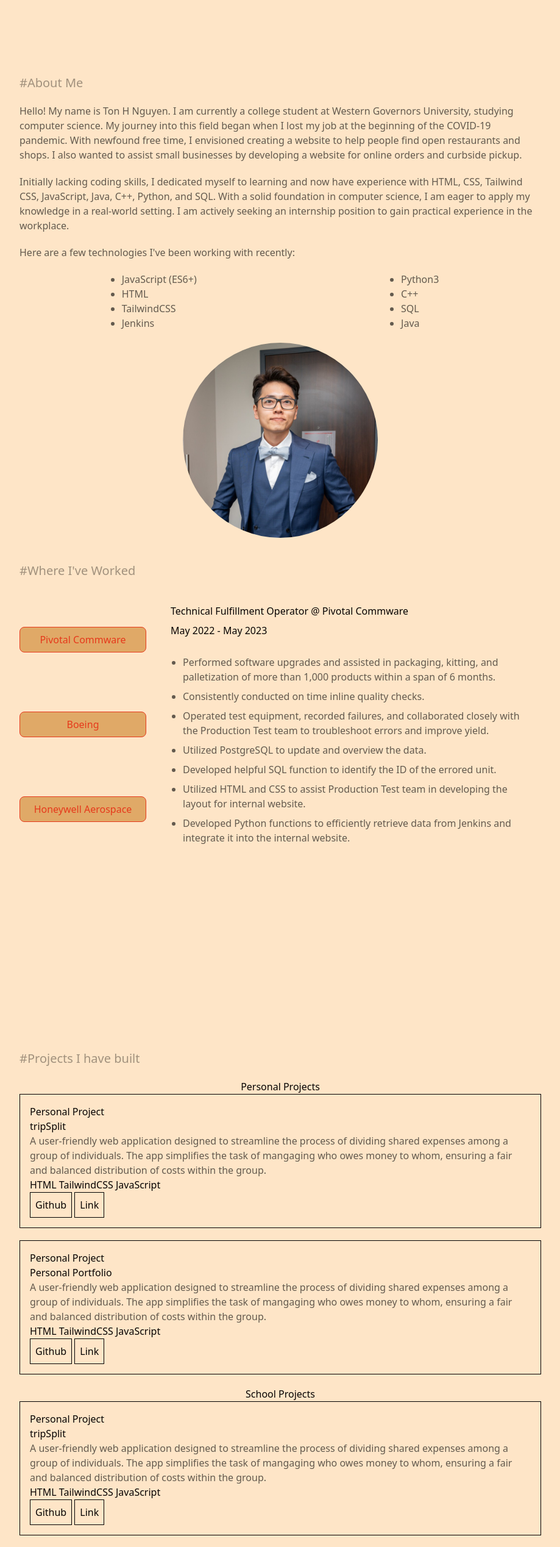
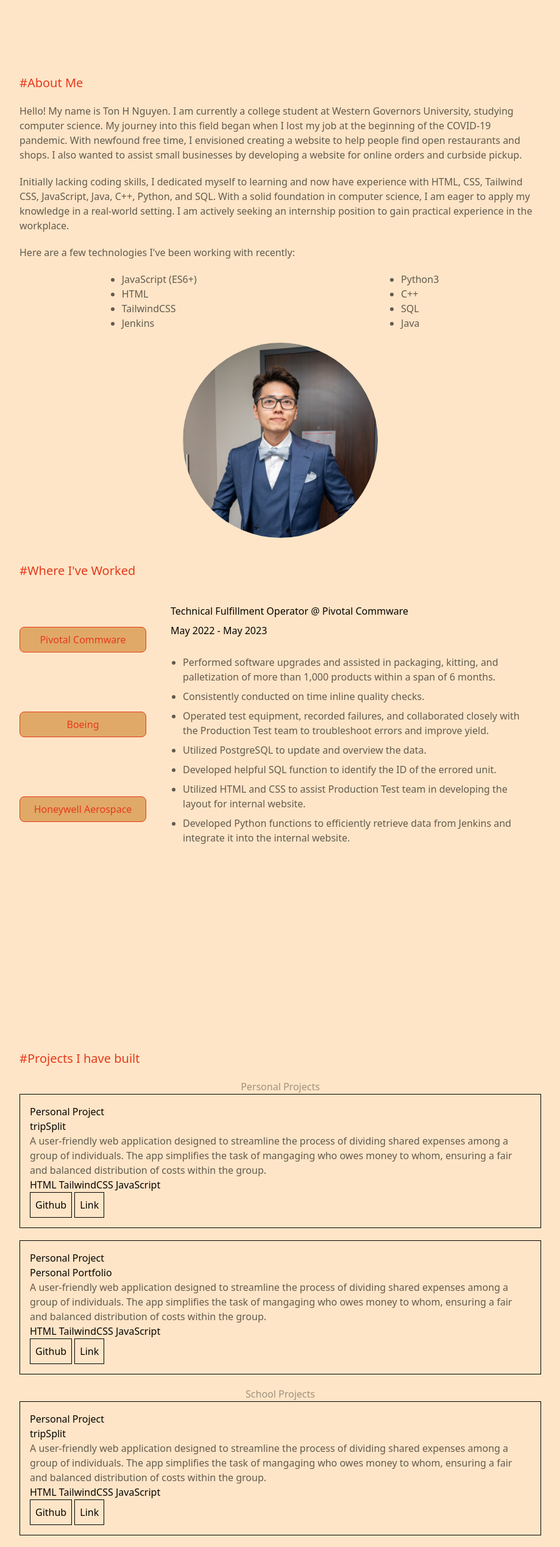
Before and after one commit to noname1112392/profile-website, a website: page src/index.html in a window 1280 px wide. Shown: the part 980-3517 px from the top of the page at 61% size, without its empty margins (180-1099 px from the left). Drawn offline with Linux system fonts and the light colour scheme.

Commit message:
Edit the font color of the about/experience/contact sections

```diff
--- a/src/index.html
+++ b/src/index.html
@@ -94,7 +94,7 @@
                 <div class="p-5 space-y-5 md:mx-[10%] lg:mx-[15%] xl:mx-[20%] 2xl:mx-[25%] 3xl:mx-[30%]">
                     <!-- Heading container -->
                     <div>
-                        <h1 class="text-[#A1917D] font-medium text-xl">#About Me</h1>
+                        <h1 class="text-[#E6391B] font-medium text-xl">#About Me</h1>
                     </div>
                     <!-- Content container -->
                     <div class="space-y-5 text-[#635A4E]">
@@ -144,7 +144,7 @@
                 <div class="p-5 space-y-5 md:mx-[10%] lg:mx-[15%] xl:mx-[20%] 2xl:mx-[25%] 3xl:mx-[30%]">
                     <!-- Heading container -->
                     <div>
-                        <h1 class="text-[#A1917D] font-medium text-xl">#Where I've Worked</h1>
+                        <h1 class="text-[#E6391B] font-medium text-xl">#Where I've Worked</h1>
                     </div>
                     <!-- Content container -->
                     <div class="space-y-5 md:flex md:items-center md:space-x-10 md:flex-row">
@@ -269,13 +269,13 @@
                 <div class="p-5 space-y-5 md:mx-[10%] lg:mx-[15%] xl:mx-[20%] 2xl:mx-[25%] 3xl:mx-[30%]">
                     <!-- heading container -->
                     <div>
-                        <h1 class="text-[#A1917D] font-medium text-xl">#Projects I have built</h1>
+                        <h1 class="text-[#E6391B] font-medium text-xl">#Projects I have built</h1>
                     </div>
                     <!-- Personal Projects -->
                     <div>
                         <!-- Heading container -->
                         <div class="flex justify-center">
-                            <h1>Personal Projects</h1>
+                            <h1 class="text-[#A1917D]">Personal Projects</h1>
                         </div>
                         <!-- Projects container -->
                         <div class="space-y-5">
@@ -354,7 +354,7 @@
                         <div>
                             <!-- Heading container -->
                             <div class="flex justify-center">
-                                <h1>School Projects</h1>
+                                <h1 class="text-[#A1917D]">School Projects</h1>
                             </div>
                             <!-- Projects container -->
                             <div class="space-y-5">
@@ -436,7 +436,7 @@
                         <div>
                             <!-- Heading container -->
                             <div class="flex justify-center">
-                                <h1>The Odin Projects</h1>
+                                <h1 class="text-[#A1917D]">The Odin Projects</h1>
                             </div>
                             <!-- Projects container -->
                             <div class="space-y-5">
@@ -555,14 +555,14 @@
                 <!-- Content container -->
                 <div class="p-5 md:mx-[10%] lg:mx-[15%] xl:mx-[20%] 2xl:mx-[25%] 3xl:mx-[30%]">
                     <!-- Heading container -->
-                    <div class="text-[#A1917D]">
+                    <div class="text-[#E6391B] font-medium text-xl">
                         <h1>#Contact</h1>
                     </div>
                     <!-- Content container -->
                     <div class="space-y-5 ">
                         <div>
                             <div class="flex justify-center">
-                                <h1>Get In Touch</h1>
+                                <h1 class="text-[#A1917D]">Get In Touch</h1>
                             </div>
                             <p class="text-[#635A4E]">
                                 I'm a motivated individual actively seeking internship opportunities in software
```
Also changed, not shown: public/styles.css.
